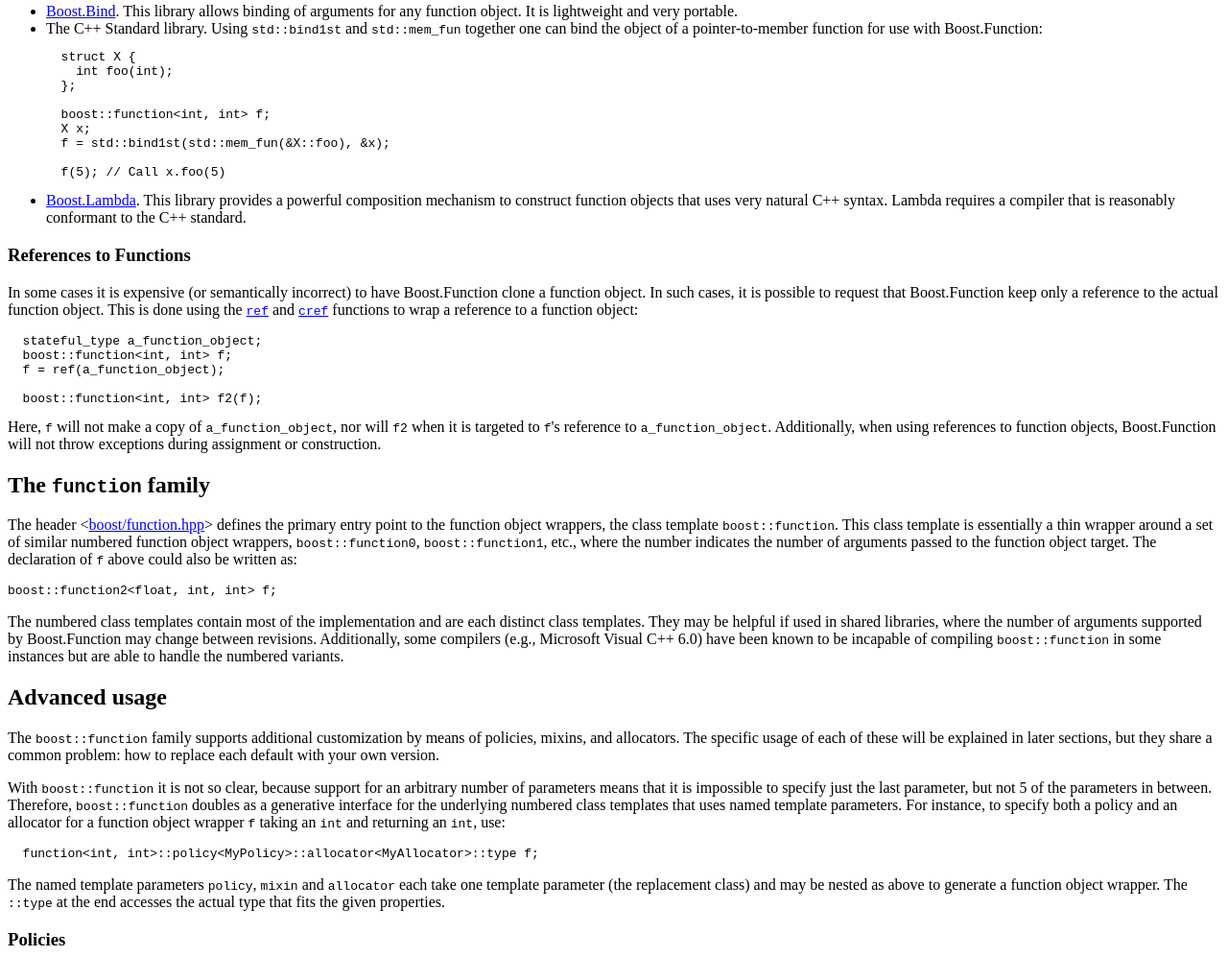
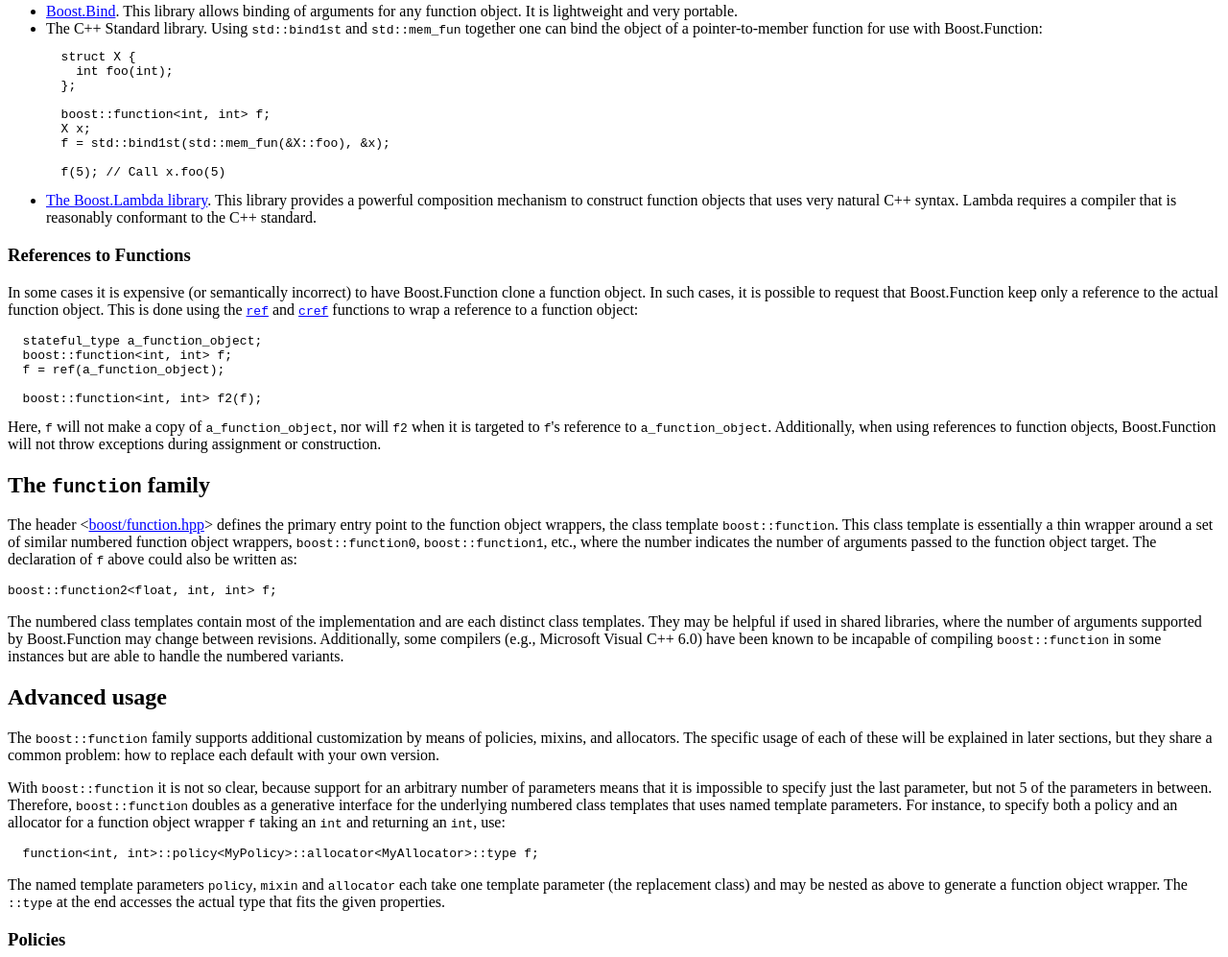
Before and after one commit to boostorg/function, a plain HTML site: page doc/tutorial.html in a window 1280 px wide. Shown: the part 1273-2270 px from the top of the page at 96% size. Drawn offline with Linux system fonts and the light colour scheme.

Commit message:
Fixed conflicts in 1.28.0 merge
[SVN r13946]

```diff
--- a/doc/tutorial.html
+++ b/doc/tutorial.html
@@ -96,7 +96,7 @@ object. This is often referred to as "argument binding", and is beyond the scope
 
   f(5); // Call x.foo(5)</pre></li>
 
-  <li><a href="../../lambda/doc/index.html">Boost.Lambda</a>. This library provides a powerful composition mechanism to construct function objects that uses very natural C++ syntax. Lambda requires a compiler that is reasonably conformant to the C++ standard.</li>
+  <li><a href="../../lambda/doc/index.html">The Boost.Lambda library</a>. This library provides a powerful composition mechanism to construct function objects that uses very natural C++ syntax. Lambda requires a compiler that is reasonably conformant to the C++ standard. </li>
 </ul>
 
 <h3>References to Functions</h3>
@@ -199,7 +199,7 @@ boost::function2&lt;float, int, int, SynchronizedPolicy, SynchronizedMixin&gt; f
     <address><a href="mailto:gregod@cs.rpi.edu">Douglas Gregor</a></address>
 <!-- Created: Fri Jul 13 12:47:11 EDT 2001 -->
 <!-- hhmts start -->
-Last modified: Mon May 13 08:36:01 EDT 2002
+Last modified: Wed May 15 22:20:19 EDT 2002
 <!-- hhmts end -->
   </body>
 </html>
```
Also changed, not shown: 2 other files.
